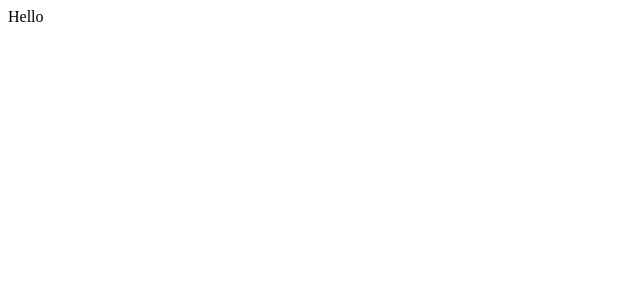
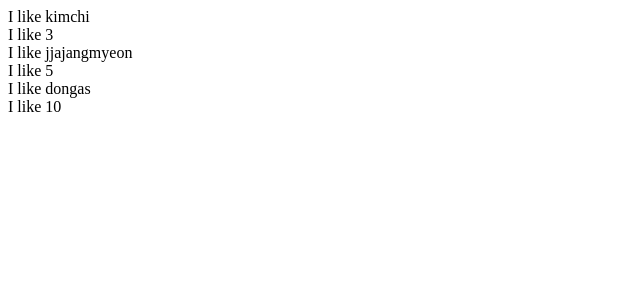
Before and after one commit to soulwine-it/nomad_movie_app, a React (Create React App) app: page / in a window 1280 px wide. Shown: the top 300 px of the page, without its empty margins (0-640 px from the left). Built offline with nearby package versions, Linux system fonts and the light colour scheme.

Commit message:
React map

```diff
--- a/src/App.js
+++ b/src/App.js
@@ -1,7 +1,36 @@
 import React from "react";
 
+function Food({ name, age }) {
+  return (
+    <div>
+      <div>I like {name}</div>
+      <div>I like {age}</div>
+    </div>
+  );
+}
+const foodILike = [
+  {
+    name: "kimchi",
+    age: "3"
+  },
+  {
+    name: "jjajangmyeon",
+    age: 5
+  },
+  {
+    name: "dongas",
+    age: 10
+  }
+];
+
 function App() {
-  return <div>Hello</div>;
+  return (
+    <div>
+      {foodILike.map(dish => (
+        <Food name={dish.name} age={dish.age} />
+      ))}
+    </div>
+  );
 }
 
 export default App;
```
